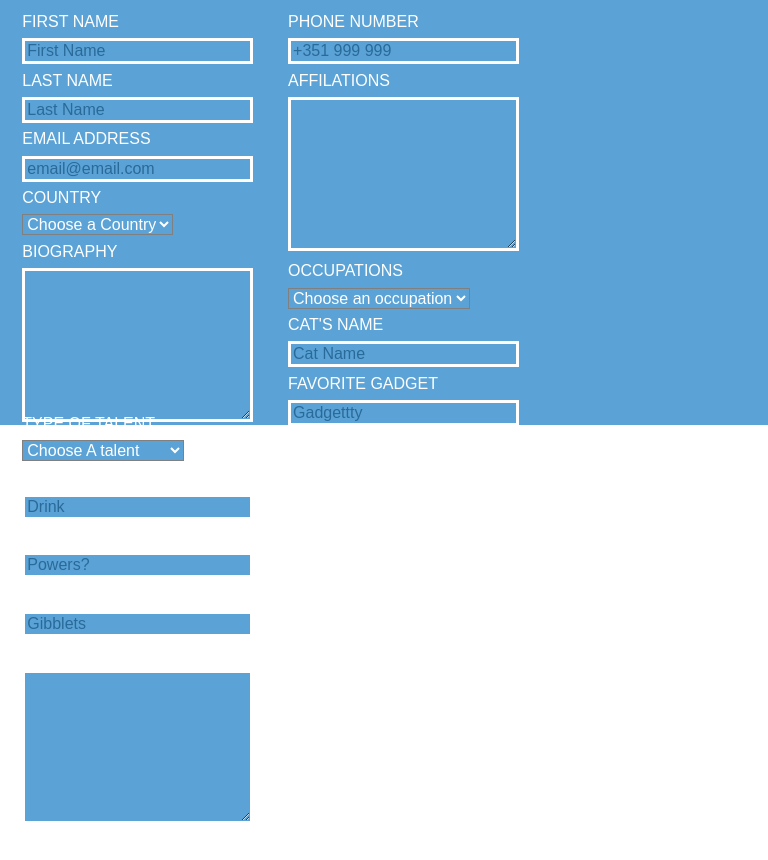
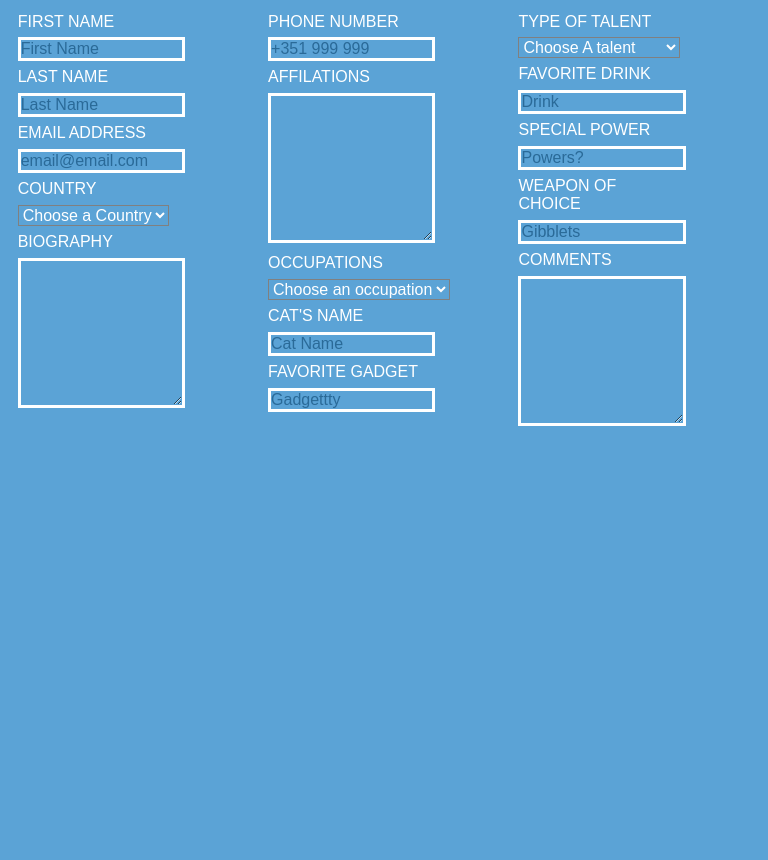
Before and after one commit to jacksaintjack/homework_week2_monday, a website: page index.html in a window 768 px wide. Before the commit the page ends 828 px from the top, so only its background shows below. Drawn offline with Linux system fonts and the light colour scheme.

Commit message:
I finished two of the media queries but the last one won't work. I think I broke something

```diff
--- a/style/style.scss
+++ b/style/style.scss
@@ -12,6 +12,16 @@ main {
   width:100%
 }
 
+fieldset{
+  float:left;
+  display:inline-block;
+  width: 32%;
+  height:50vw;
+  margin:0;
+  border:none;
+}
+
+// input area Style
 main form input:nth-child(n){
   margin: 3% 5% 0 5%;
   width:90%;
@@ -20,8 +30,9 @@ main form input:nth-child(n){
 }
 
 main form input:focus{
-  border:3px solid #2A6A98;
+  border:3px solid #2D6D9B;
   color:white;
+  outline:none;
 }
 
 main form input:focus::-webkit-input-placeholder{
@@ -31,19 +42,27 @@ main form input:focus::-webkit-input-placeholder{
 main form input::-webkit-input-placeholder {
   color:#2A6A98;
 }
+
+// Label Style
 main form label:nth-child(n){
   margin: 3% 5% 0 5%;
   width:90%;
   color:white;
 }
 
+form label{
+  @include clearSides;
+}
+
+//Select style
 main form select:nth-child(n){
   margin: 3% 5% 0 5%;
   background:#5BA3D6;
   border: 1px gray solid;
-  color:white
+  color:white;
 }
 
+//text area style
 main form textarea:nth-child(n){
   margin: 3% 5% 0 5%;
   width:90%;
@@ -51,17 +70,129 @@ main form textarea:nth-child(n){
   border: 3px white solid;
 }
 
-fieldset{
-  float:left;
-  display:inline-block;
-  width: 32%;
-  height:50vw;
-  margin:0;
-  border:none;
+main form textarea:focus{
+  border:3px #2D6D9B solid;
+  outline:none;
 }
 
-form label{
-  @include clearSides;
+@media (min-width:1000px) and (max-width:1500px){
+  main{
+    height:100vw;
+  }
+
+  main .columnOne fieldset:nth-child(1){
+    margin-left:1%
+  }
+  fieldset{
+    width: 31%;
+  }
+
+  // input area Style
+  main form input:nth-child(n){
+    margin:3% 5% 0 0;
+    width:70%;
+    padding:0;
+  }
+
+  // Label Style
+  main form label:nth-child(n){
+    margin: 3% 5% 0 0;
+    width:70%;
+    padding:0;
+  }
+
+  //Select style
+  main form select:nth-child(n){
+    margin: 3% 5% 0 0;
+  }
+
+  //text area style
+  main form textarea:nth-child(n){
+    margin: 3% 5% 0 0%;
+    width:70%;
+    padding:0;
+  }
+
 }
 
-@media (max-width:)
+@media (min-width:760px) and (max-width:999px){
+  main {
+    background:#5BA3D6;
+    height:121.1vw;
+    width:100%
+  }
+  main .columnOne fieldset:nth-child(1){
+    margin-left:1%;
+  }
+  fieldset{
+    width: 30%;
+  }
+
+  // input area Style
+  main form input:nth-child(n){
+    margin:3% 5% 0 0;
+    width:70%;
+    padding:0;
+  }
+
+  // Label Style
+  main form label:nth-child(n){
+    margin: 3% 5% 0 0;
+    width:70%;
+    padding:0;
+  }
+
+  //Select style
+  main form select:nth-child(n){
+    margin: 3% 5% 0 0;
+  }
+
+  //text area style
+  main form textarea:nth-child(n){
+    margin: 3% 5% 0 0%;
+    width:70%;
+    padding:0;
+  }
+
+}
+
+@media (min-width:760px) and (max-width:999px){
+  main {
+    background:#5BA3D6;
+    height:121.1vw;
+    width:100%
+  }
+  main .columnOne fieldset:nth-child(1){
+    margin-left:1%;
+  }
+  fieldset{
+    width: 30%;
+  }
+
+  // input area Style
+  main form input:nth-child(n){
+    margin:3% 5% 0 0;
+    width:70%;
+    padding:0;
+  }
+
+  // Label Style
+  main form label:nth-child(n){
+    margin: 3% 5% 0 0;
+    width:70%;
+    padding:0;
+  }
+
+  //Select style
+  main form select:nth-child(n){
+    margin: 3% 5% 0 0;
+  }
+
+  //text area style
+  main form textarea:nth-child(n){
+    margin: 3% 5% 0 0%;
+    width:70%;
+    padding:0;
+  }
+
+}
```
Also changed, not shown: style/style.css.
